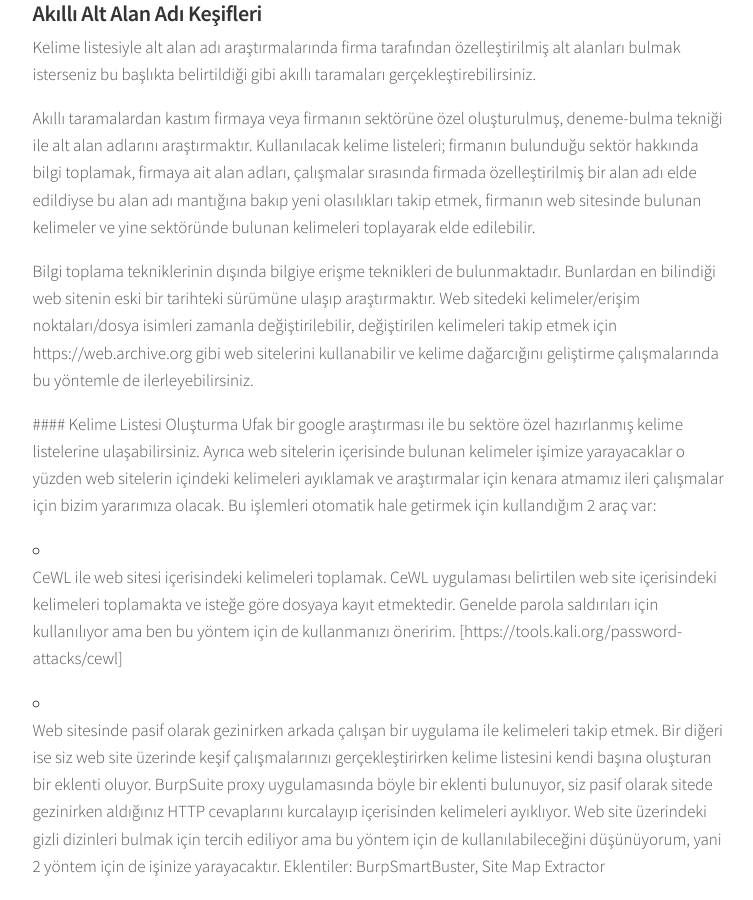
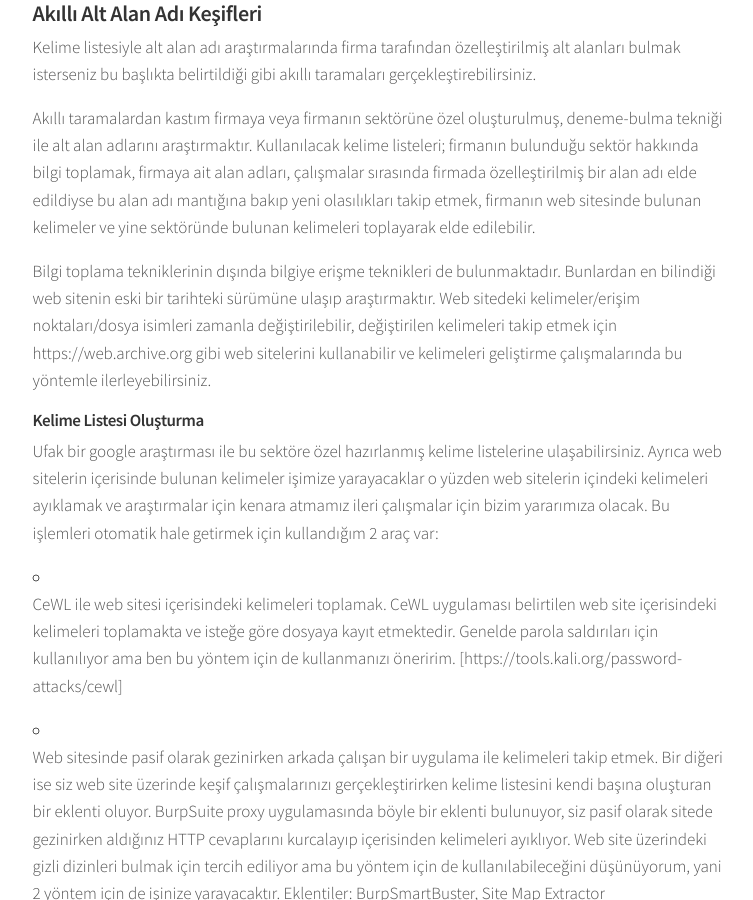
Before and after one commit to obsk498/sercankulak.github.io, a Jekyll site: the page built from _posts/2018-02-25-kapsam-genisletme-calismalari.markdown, in a window 1280 px wide and 900 px high, scrolled down 12095 px. Shown: the whole window, without its empty margins (259-1012 px from the left). Built offline with Jekyll 4.4.1, drawn with Linux system fonts in a browser that asks for light colours; comment, search, counter and statistics services are not loaded.

Commit message:
Update 2018-02-25-kapsam-genisletme-calismalari.markdown

```diff
--- a/_posts/2018-02-25-kapsam-genisletme-calismalari.markdown
+++ b/_posts/2018-02-25-kapsam-genisletme-calismalari.markdown
@@ -349,15 +349,15 @@ Kelime listesiyle alt alan adı araştırmalarında firma tarafından özelleşt
 
 Akıllı taramalardan kastım firmaya veya firmanın sektörüne özel oluşturulmuş, deneme-bulma tekniği ile alt alan adlarını araştırmaktır. Kullanılacak kelime listeleri; firmanın bulunduğu sektör hakkında bilgi toplamak, firmaya ait alan adları, çalışmalar sırasında firmada özelleştirilmiş bir alan adı elde edildiyse bu alan adı mantığına bakıp yeni olasılıkları takip etmek, firmanın web sitesinde bulunan kelimeler ve yine sektöründe bulunan kelimeleri toplayarak elde edilebilir.
 
-Bilgi toplama tekniklerinin dışında bilgiye erişme teknikleri de bulunmaktadır. Bunlardan en bilindiği web sitenin eski bir tarihteki sürümüne ulaşıp araştırmaktır. Web sitedeki kelimeler/erişim noktaları/dosya isimleri zamanla değiştirilebilir, değiştirilen kelimeleri takip etmek için https://web.archive.org gibi web sitelerini kullanabilir ve kelime dağarcığını geliştirme çalışmalarında bu yöntemle de ilerleyebilirsiniz.
+Bilgi toplama tekniklerinin dışında bilgiye erişme teknikleri de bulunmaktadır. Bunlardan en bilindiği web sitenin eski bir tarihteki sürümüne ulaşıp araştırmaktır. Web sitedeki kelimeler/erişim noktaları/dosya isimleri zamanla değiştirilebilir, değiştirilen kelimeleri takip etmek için https://web.archive.org gibi web sitelerini kullanabilir ve kelimeleri geliştirme çalışmalarında bu yöntemle ilerleyebilirsiniz.
 
-#### Kelime Listesi Oluşturma
+#### Kelime Listesi Oluşturma
 Ufak bir google araştırması ile bu sektöre özel hazırlanmış kelime listelerine ulaşabilirsiniz. Ayrıca web sitelerin içerisinde bulunan kelimeler işimize yarayacaklar o yüzden web sitelerin içindeki kelimeleri ayıklamak ve araştırmalar için kenara atmamız ileri çalışmalar için bizim yararımıza olacak. Bu işlemleri otomatik hale getirmek için kullandığım 2 araç var:
 
-* CeWL ile web sitesi içerisindeki kelimeleri toplamak.
+- CeWL ile web sitesi içerisindeki kelimeleri toplamak.
 CeWL uygulaması belirtilen web site içerisindeki kelimeleri toplamakta ve isteğe göre dosyaya kayıt etmektedir. Genelde parola saldırıları için kullanılıyor ama ben bu yöntem için de kullanmanızı öneririm. [https://tools.kali.org/password-attacks/cewl]
 
-* Web sitesinde pasif olarak gezinirken arkada çalışan bir uygulama ile kelimeleri takip etmek.
+- Web sitesinde pasif olarak gezinirken arkada çalışan bir uygulama ile kelimeleri takip etmek.
 Bir diğeri ise siz web site üzerinde keşif çalışmalarınızı gerçekleştirirken kelime listesini kendi başına oluşturan bir eklenti oluyor. BurpSuite proxy uygulamasında böyle bir eklenti bulunuyor, siz pasif olarak sitede gezinirken aldığınız HTTP cevaplarını kurcalayıp içerisinden kelimeleri ayıklıyor. Web site üzerindeki gizli dizinleri bulmak için tercih ediliyor ama bu yöntem için de kullanılabileceğini düşünüyorum, yani 2 yöntem için de işinize yarayacaktır. Eklentiler: BurpSmartBuster, Site Map Extractor
 
 Firmanın faaliyet gösterdiği sektörün finans olduğunu varsayalım. Finans ile ilgili bütün kelimeleri kenarda tutmamız araştırmalar açısından iyi bir yaklaşım olur. Önceden finans sektöründe bir çalışma gerçekleştirmişseniz veya ileride gerçekleştirecekseniz bulduğunuz alan adlarını bir kenarda tutmanızı tavsiye ederim, ileri çalışmalarda işinize yarayabilir.
```
